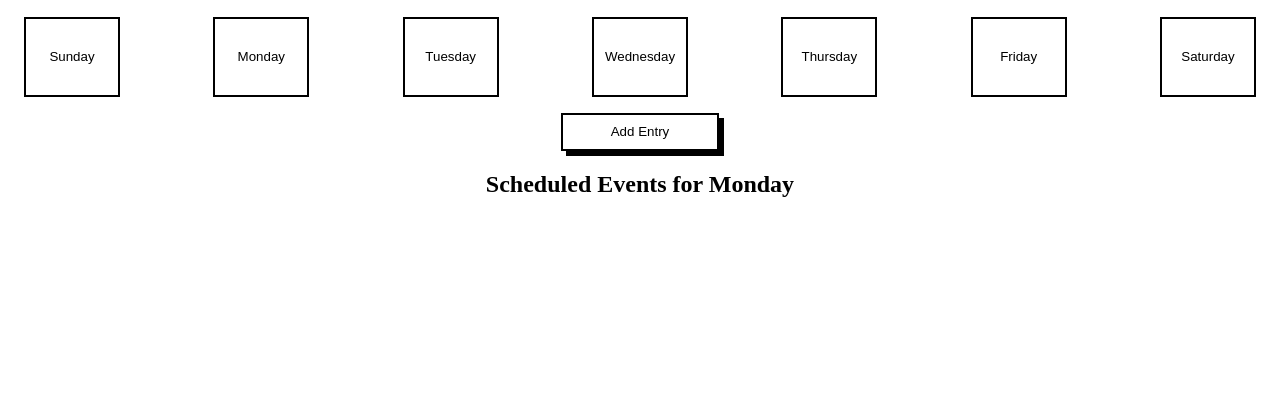
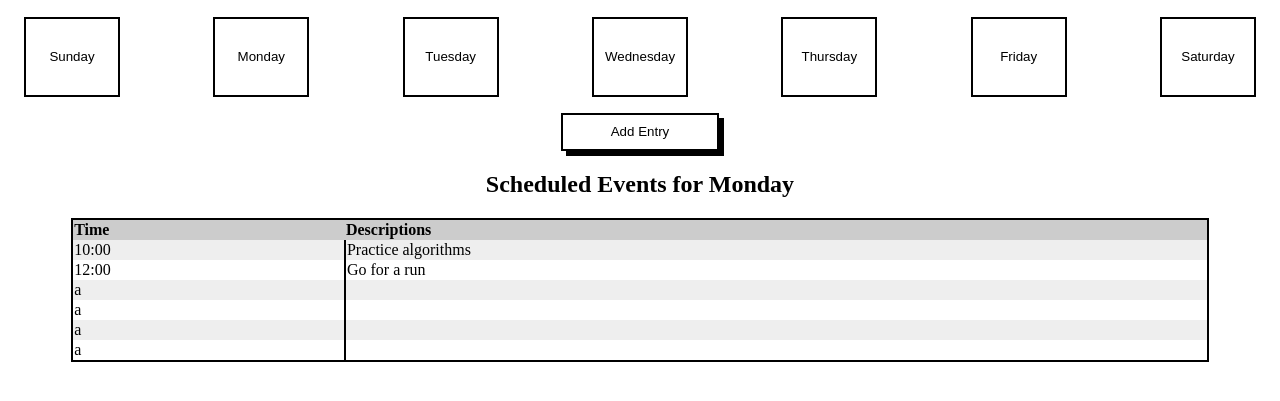
Before and after one commit to Jc-Leon/week-planner, a plain HTML site: page index.html in a window 1280 px wide. Shown: the part 87-488 px from the top of the page. Drawn offline with Linux system fonts and the light colour scheme.

Commit message:
created table

```diff
--- a/index.html
+++ b/index.html
@@ -31,6 +31,42 @@
     </div>
     <div class="row justify-center">
       <div class="add-entry-btn"><h2 class="scheduled-events">Scheduled Events for Monday</h2></div>
+    </div>
+    <div class="schedule-table">
+      <table>
+        <thead>
+          <tr>
+            <th>Time</th>
+            <th>Descriptions</th>
+          </tr>
+        </thead>
+        <tbody>
+          <tr>
+            <td>10:00</td>
+            <td>Practice algorithms</td>
+          </tr>
+          <tr>
+            <td>12:00</td>
+            <td>Go for a run</td>
+          </tr>
+          <tr>
+            <td>a </td>
+            <td> </td>
+          </tr>
+          <tr>
+            <td>a </td>
+            <td> </td>
+          </tr>
+          <tr>
+            <td>a </td>
+            <td> </td>
+          </tr>
+          <tr>
+            <td> a</td>
+            <td> </td>
+          </tr>
+        </tbody>
+      </table>
     </div>
   </main>
   <div class="modal hidden">
--- a/styles.css
+++ b/styles.css
@@ -70,3 +70,24 @@ textarea {
 .hidden {
   display: none !important;
 }
+
+table {
+  border: 2px solid black;
+  border-collapse: collapse;
+  width: 90%;
+  margin: 0 auto;
+}
+
+
+tr:nth-child(odd) {
+  background-color: #EEE;
+}
+
+th {
+  background-color: #CCC;
+  text-align: left;
+}
+
+td {
+  border-right: 2px solid black;
+}
```
Also changed, not shown: main.js (+8 -13 lines).
